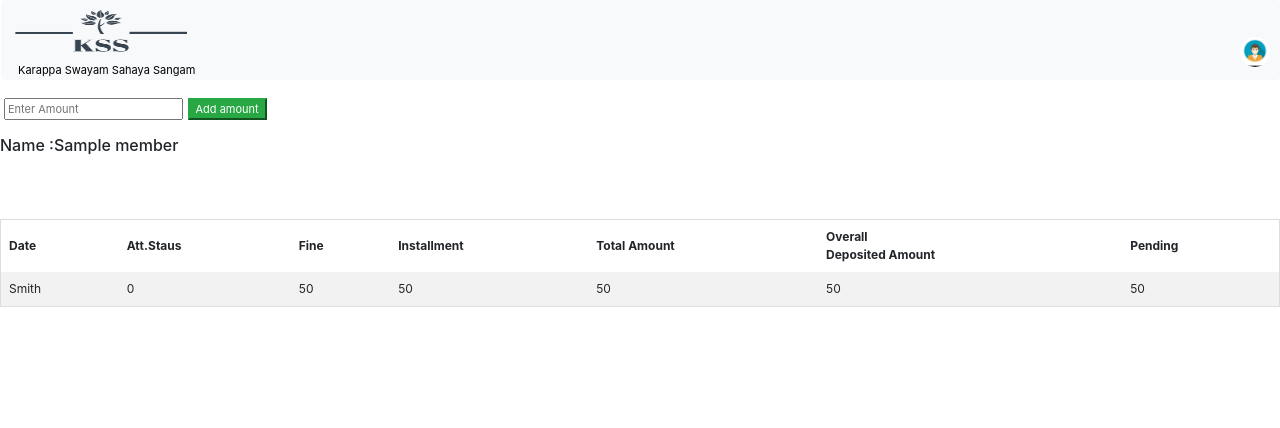
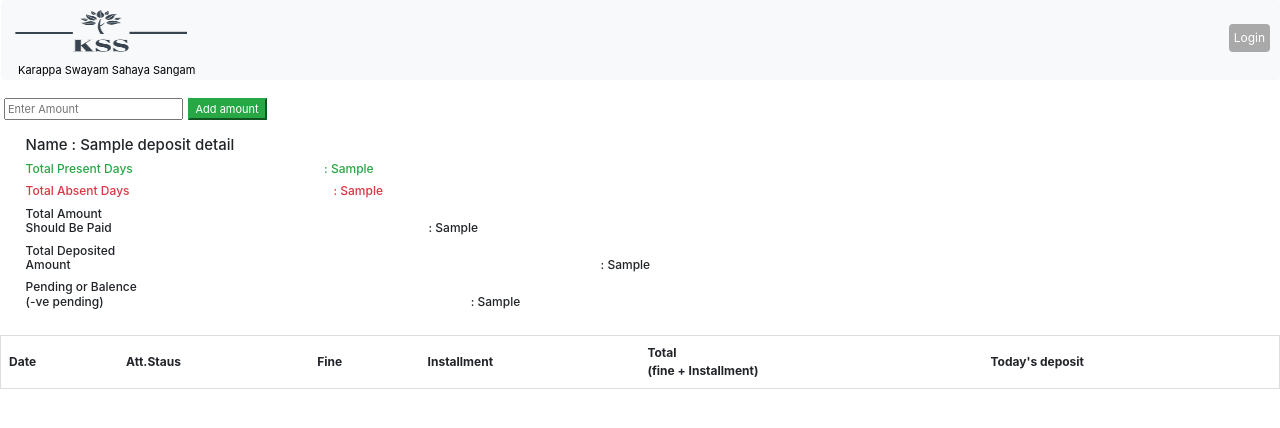
Before and after one commit to arjunkv7/KSS-website, a Node server app: template views/admin/do-deposit.hbs in a window 1280 px wide. Shown: the top 428 px of the page. Run offline with Node 20, Linux system fonts and the light colour scheme; the template is opened without the code that fills it: most values are stand-ins (such as "Sample title", 1, 10 or a date in 2020); lists and menus that the app fills with data are empty; some libraries are stand-ins or nearby versions.

Commit message:
add depoist table compleated

```diff
--- a/app.js
+++ b/app.js
@@ -54,7 +54,7 @@
 
 //automatically update weekly deposits
 
-cron.schedule('59 * * * * Mon', () => {
+cron.schedule('59 * * * * Fri', () => {
 commonHelper.updateWeeklyAmount().then((data)=>{
   // console.log("weekly amount updated")
 
--- a/helpers/common-helpers.js
+++ b/helpers/common-helpers.js
@@ -48,6 +48,7 @@
                             'weekly installment': 150,
                             'fine': 30,
                             'deposited amount':0,
+                            "total installment":180
                         }
                         ]
                         }
--- a/helpers/member-helper.js
+++ b/helpers/member-helper.js
@@ -57,7 +57,8 @@
                     }, {
                         $set: {
                             "attendence.$.status": "present"
-                        }
+                        },
+
                     },async (err, result) => {
                         if (err) throw err
 
@@ -72,8 +73,9 @@
                                     $set: {
                                         "weekly amount.$.attendence": "present",
                                         "weekly amount.$.fine": 0,
+                                        "weekly amount.$.total installment":150
+                                    },
 
-                                    }
                                 }, (err, data) => {
                                     if (err) throw err;
 
--- a/routes/members.js
+++ b/routes/members.js
@@ -28,7 +28,9 @@
 router.get('/member-login', (req, res) => {
   if (req.session.memberLogin == true) {
     res.render('./members/member-home-page', { message: "You are already loged in" ,member:req.session.member})
-  } else {
+  } else if(req.session.adminLogin == true){
+    res.render('./members/member-home-page',{message:"Please Logout first"})
+  } else{
     res.render('./members/member-login')
   }
 })
--- a/views/admin/do-deposit.hbs
+++ b/views/admin/do-deposit.hbs
@@ -1,45 +1,62 @@
 <form action="/admin/do-deposit" method="post">
-    {{!-- {{#if member}} --}}
+    {{#each allDepositDetails}}
     <input class="ml-1" type="number" id="deposit-amount" name="amount" style=" max-width:40%; font-size: 11px;"
         placeholder="Enter Amount" required>
-    <input type="number" value="{{member}}" name="member-mobile" hidden>
+    <input type="number" value="{{this.[mobile number]}}" name="member-mobile" hidden>
     <input type="submit" value="Add amount" style="font-size: 11px;" id="deposit-amount"  class="btn-success">
 
 </form>
 <div style="overflow-x:auto;">
 
+
+
   <table>
-    <h6 class="pt-3">Name :{{member}}</h6>
+    <h6 class="pt-3" style="font-size:15px ; margin-left: 2%;">Name :   {{this.[member name]}}</h6>
+    <h6 class="text-success" style="font-size:12px ;margin-left: 2%;">Total Present Days <span style="padding-left: 15%;">:  {{this.[total present days]}} </span></h6>
+    <h6 class=" text-danger" style="font-size:12px ;margin-left: 2%;">Total Absent Days <span style="padding-left: 16%;">:  {{this.[total absent days]}} </span></h6>
+    <h6 class=" text-dan" style="font-size:12px ;margin-left: 2%;">Total Amount <br> Should Be Paid <span style="padding-left: 25%;">:   {{this.[total installment]}} </span></h6>
+    <h6 class=" text-dang" style="font-size:12px ;margin-left: 2%;">Total Deposited <br> Amount <span style="padding-left: 42%;">:   {{this.[total deposited amount]}} </span></h6>
+    <h6 class=" text-dang" style="font-size:12px ;margin-left: 2%;">Pending or Balence <br> (-ve pending) <span style="padding-left: 29%;">:      {{this.[pending or advance amount]}} </span></h6>
+
     <tr>
 
       <th>Date</th>
       <th>Att.Staus</th>
       <th>Fine</th>
       <th>Installment</th>
-      <th>Total Amount</th>
-      <th>Overall <br> Deposited Amount</th>
-      <th>Pending</th>
+      <th>Total<br>(fine + Installment)</th>
+      <th>Today's deposit</th>
 
     </tr>
+     {{#each this.[weekly amount]}}
     <tr>
 
-      <td>Smith</td>
-      <td>0</td>
-      <td>50</td>
-      <td>50</td>
-      <td>50</td>
-      <td>50</td>
-      <td>50</td>
+      <td>{{this.date}}</td>
+      <td  class=" attendence" id="attendence"> {{this.attendence}}</td>
+      <td id="fine">{{this.fine}}</td>
+      <td id="installment">{{this.[weekly installment]}}</td>
+      <td id="total-fine-and-installment">{{this.[total installment]}}</td>
+      <td>{{this.[deposited amount]}}</td>
+
+
+
 
 
 
 
     </tr>
+      {{/each}}
 
   </table>
+  {{/each}}
 </div>
 
+
+
 <script>
+
+
+
     function showInput() {
         document.getElementById('deposit-amount').style.visibility = "visible"
     }
@@ -51,7 +68,7 @@
   border-spacing: 0;
   width: 100%;
   border: 1px solid #ddd;
-  margin-top: 5%;
+  margin-top: 2%;
 }
 
 th, td {
--- a/views/members/mark-attendance.hbs
+++ b/views/members/mark-attendance.hbs
@@ -62,7 +62,7 @@
   let day = date.getDay()
   var a =  document.getElementById("submitButton") ;
 
-  if (day === 2){
+  if (day === 5){
 
   a.removeAttribute('hidden');
 
```
Also changed, not shown: helpers/admin-helper.js (+52 -1 lines), routes/admin.js (+6 -3 lines).
